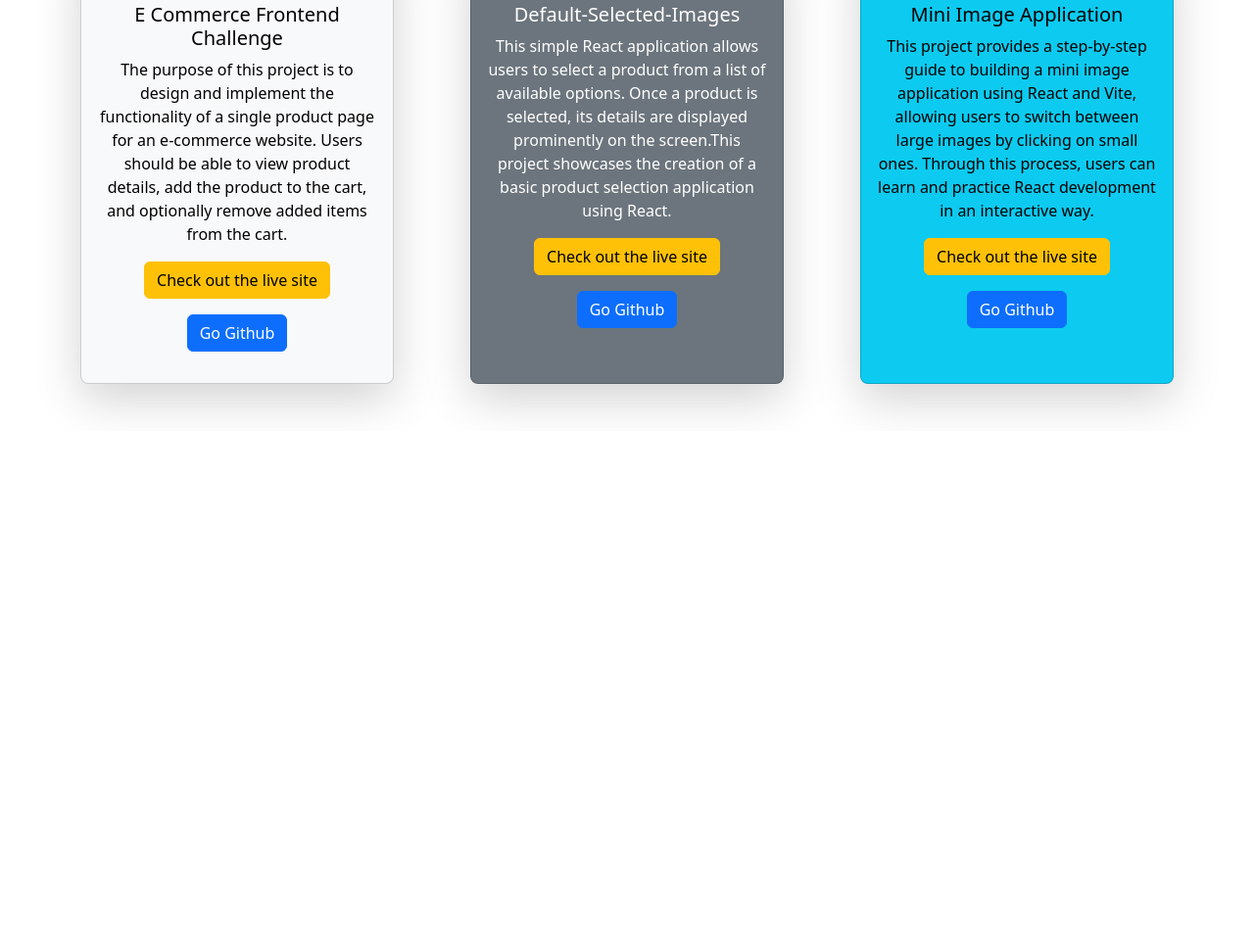
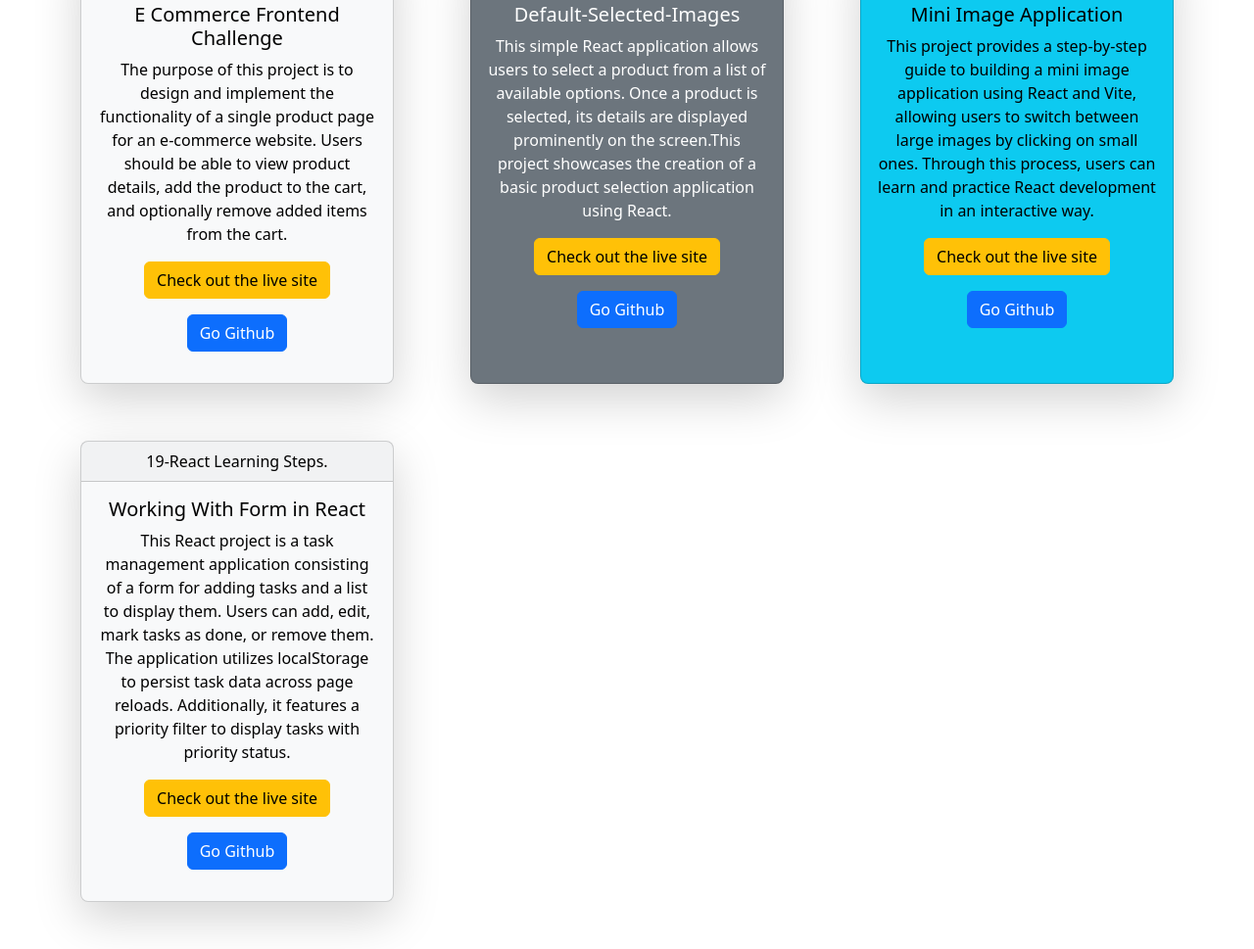
Before and after one commit to AliCanKANBOLAT/Online-Resume-with-Boostrap, a website: page my-projects/projects001.html in a window 1280 px wide. Shown: the part 2678-3647 px from the top of the page at 98% size. Before the commit the page ends 3118 px from the top, so only its background shows below. Drawn offline with nearby package versions, Linux system fonts and the light colour scheme.

Commit message:
steps19-added

```diff
--- a/my-projects/projects001.html
+++ b/my-projects/projects001.html
@@ -233,6 +233,17 @@
                     <p><a href="https://github.com/AliCanKANBOLAT/Bolum-sonu-calismasi" class="btn btn-primary">Go Github</a></p>
                 </div>
               </div>
+              <div class="card shadow-lg rounded-3 text-bg-light mb-5" style="max-width: 20rem;">
+                <div class="card-header">19-React Learning Steps.</div>
+                <div class="card-body hover">
+                  <h5 class="card-title">Working With Form in React</h5>
+                  <p class="card-text">This React project is a task management application consisting of a form for adding tasks and a list to display them. Users can add, edit, mark tasks as done, or remove them. The application utilizes localStorage to persist task data across page reloads. Additionally, it features a priority filter to display tasks with priority status.
+                    </p>
+                  <p><a href="https://working-with-form-in-react.netlify.app/" class="btn btn-warning">Check out the live site</a></p>
+
+                    <p><a href="https://github.com/AliCanKANBOLAT/working-with-form-in-React" class="btn btn-primary">Go Github</a></p>
+                </div>
+              </div>
             </div>
           </div>
         </div>
```
